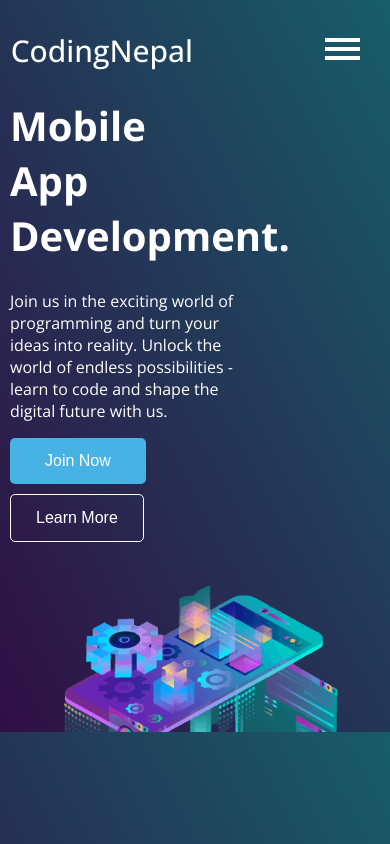
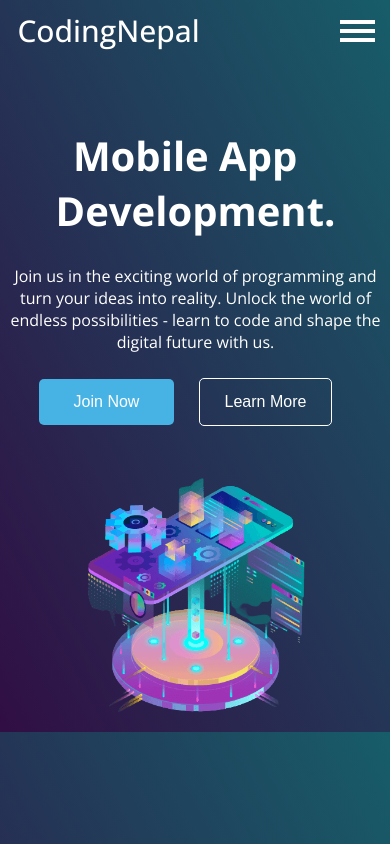
Before and after one commit to Faizan754/Project1, a plain HTML site: page index.html in a window 390 px wide. Drawn offline with nearby package versions, Linux system fonts and the light colour scheme.

Commit message:
Made the UI more responsive

```diff
--- a/style.css
+++ b/style.css
@@ -95,7 +95,7 @@ body {
 }
 
 .header-content-paragraph {
-    width: 75%;
+    width: 100%;
 }
 
 .header-content-button {
@@ -176,6 +176,7 @@ body {
 
     #nav-title {
         font-size: 30px;
+        flex-grow: .1;
     }
 
     .dropdown-icon {
@@ -184,6 +185,9 @@ body {
         padding: 0 0 0 0;
     }
 
+}
+
+/*
 #header {
     display: block;
     flex-direction: column;
@@ -215,9 +219,75 @@ body {
 .dropdown-icon:hover .nav-bar {
     display: block;
 
+} */
+@media screen and (max-width: 920px) {
+    .heading {
+        padding: 150px 0px 0px 40px;
     }
 
+    .header-image {
+        width: 100px;
+    }
+}
 
+@media screen and (max-width: 890px) {
+    #header {
+        flex-direction: column;
+        width: 100%;
+    }
 
+    .heading {
+        width: 100%;
+    }
 
+    .header-image {
+        width: 100%;
+        text-align: center;
     }
+
+    .header-content-btns {
+        text-align: center;
+    }
+
+    .header-content-paragraph {
+        text-align: center;
+        width: 100%;
+    }
+
+    .header-content-paragraph p {
+        width: 490px;
+        margin: 10px auto;
+    }
+
+    .heading {
+        text-align: center;
+        padding: 100px 0 0 1px;
+    }
+}
+
+@media screen and (max-width: 500px) {
+    .header-content-paragraph p {
+        width: 100%;
+    }
+
+    .header-image img {
+        width: 317px;
+        height: 283px;
+    }
+
+    .header-image {
+        padding: 20px 0 0 0;
+    }
+
+    .dropdown-icon {
+        margin: 20px 15px 0 0;
+    }
+
+    #nav-title {
+        padding: 10px 0 0 10px;
+    }
+
+    .heading {
+        padding: 50px 0 0 1px;
+    }
+}
```
Lines whose indentation alone changed are shown as unchanged.
